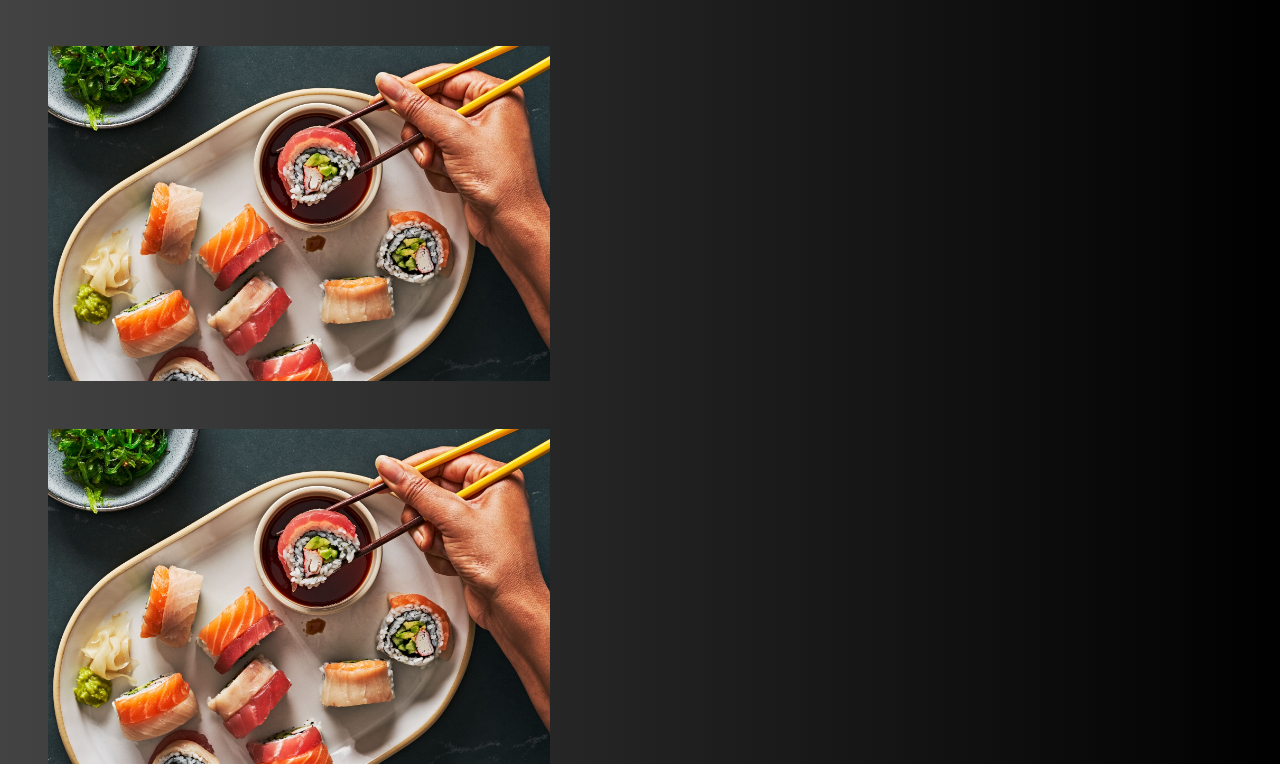
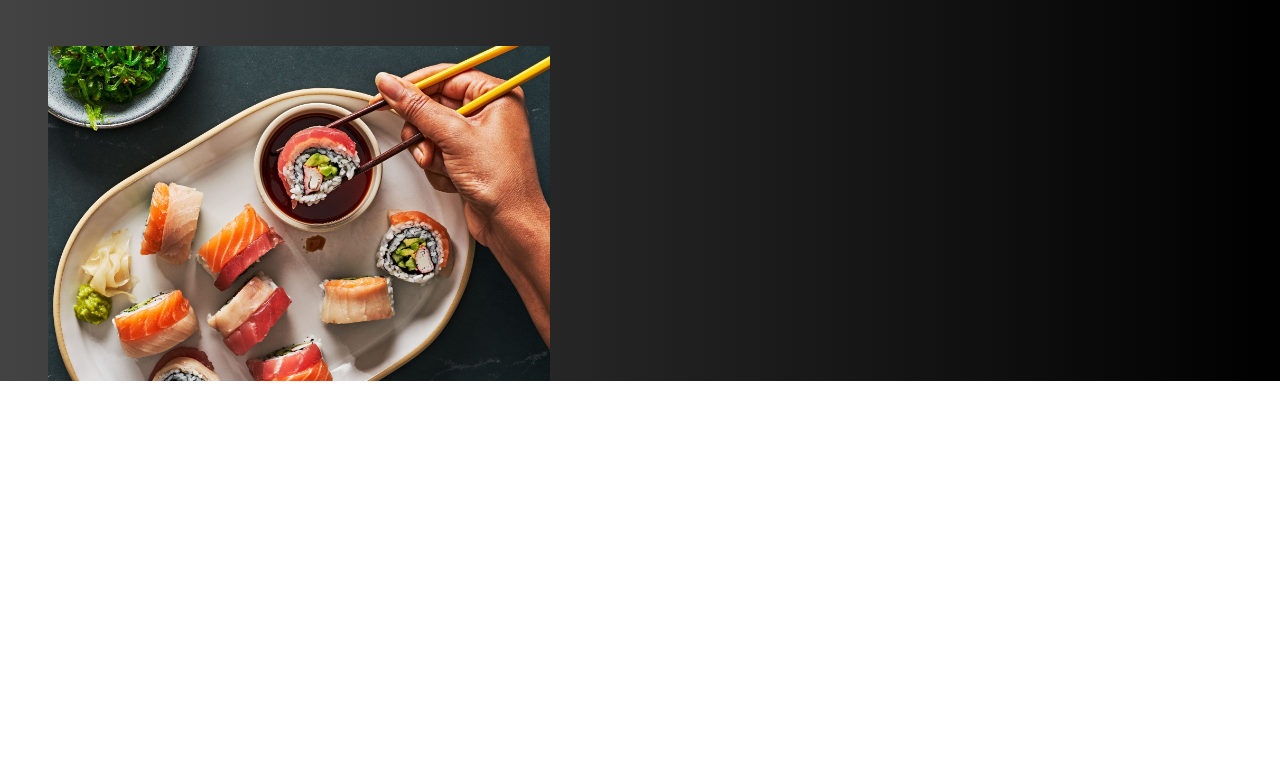
Before and after one commit to shcher-olha/new-navbar, a React (Create React App) app: page /menu in a window 1280 px wide. Shown: the part 615-1379 px from the top of the page. After the commit the page ends 996 px from the top, so only its background shows below. Built offline with nearby package versions, Linux system fonts and the light colour scheme.

Commit message:
delete 1 image

```diff
--- a/src/components/menu.js
+++ b/src/components/menu.js
@@ -19,11 +19,6 @@ const Menu = () => {
           <img src={rollsImage} alt="Rolls" className="img-fluid" />
         </div>
       </div>
-      <div className="row mt-5">
-        <div className="col-6 ms-5">
-          <img src={rollsImage} alt="Rolls" className="img-fluid" />
-        </div>
-      </div>
     </>
   );
 };
```
